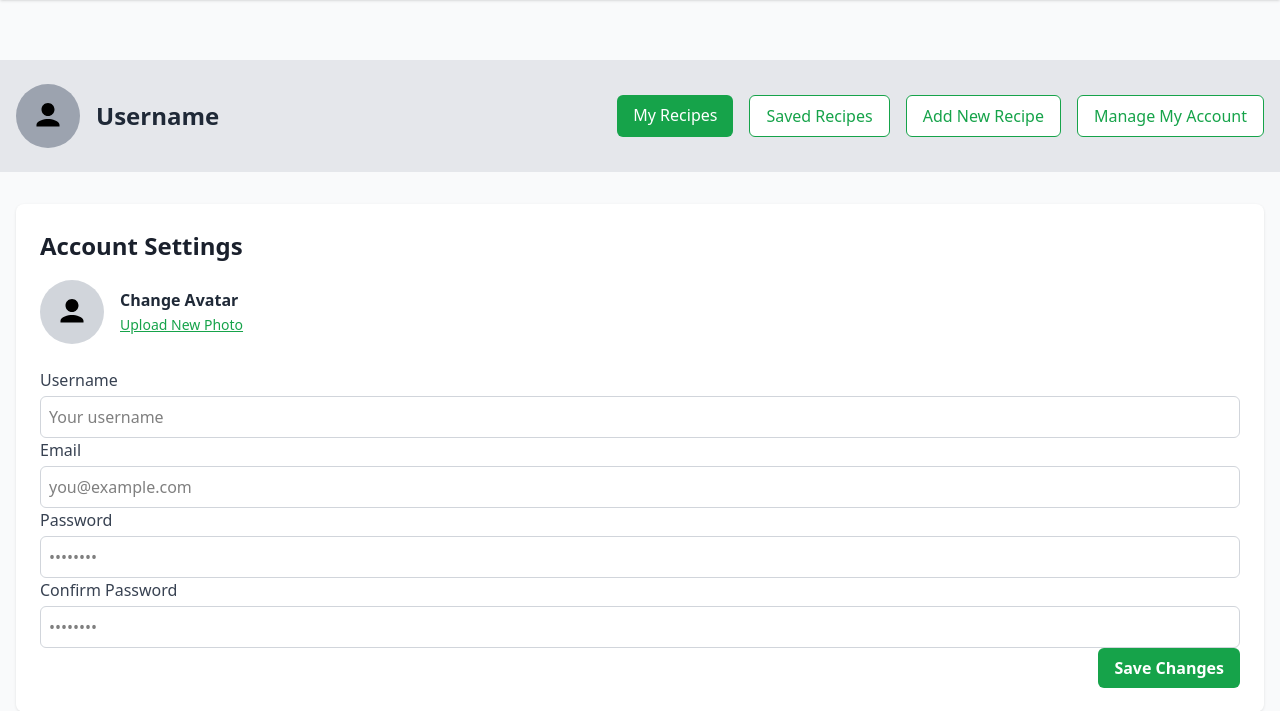
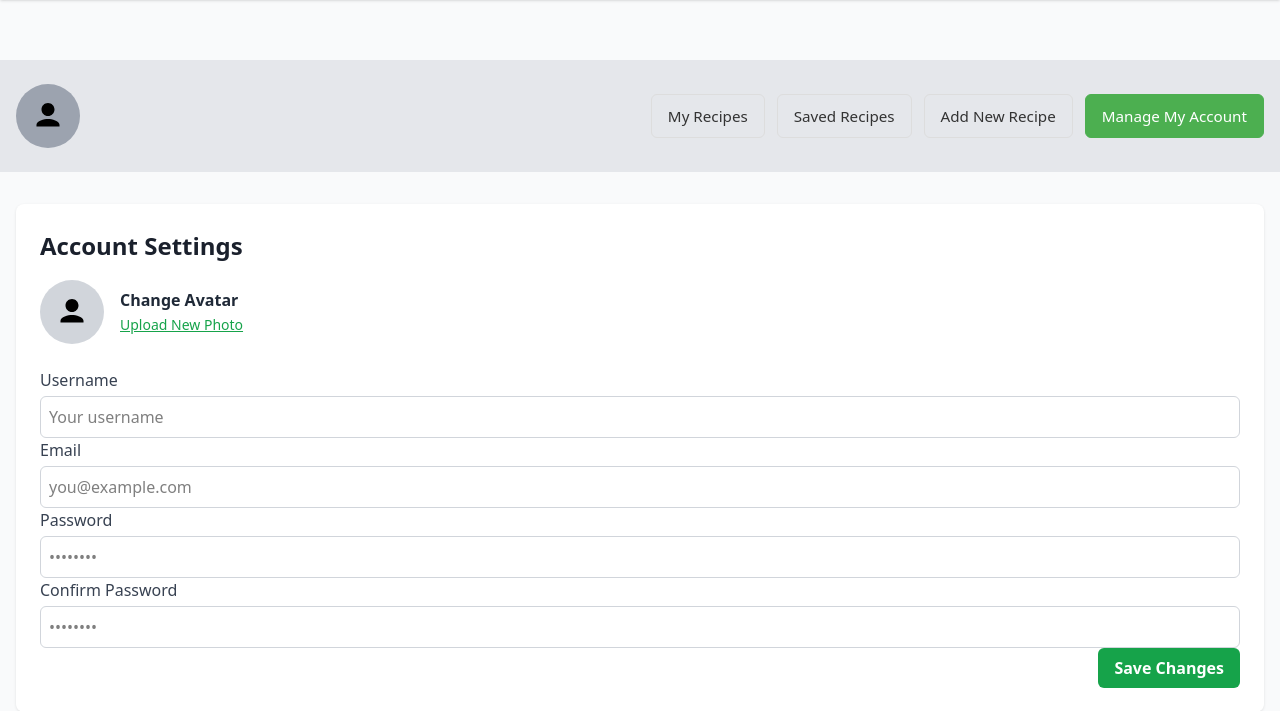
Before and after one commit to Rapteon/thecampuscookbook, a Django app: page /profile/settings/ in a window 1280 px wide. Shown: the part 56-767 px from the top of the page. Run offline with Django 5.2, Linux system fonts and the light colour scheme.

Commit message:
adding button highlight (#23)

```diff
--- a/thecampuscookbook/static/css/account.css
+++ b/thecampuscookbook/static/css/account.css
@@ -1,3 +1,10 @@
+
+
+
+
+
+
+
 /* account.css */
 
 /* Profile Header */
@@ -686,3 +693,49 @@
     color: white;
     border-color: #007bff;
 }
+
+/* Profile Navigation Styles */
+.profile-nav-links {
+    display: flex;
+    gap: 12px;
+    align-items: center;
+}
+
+.nav-button {
+    padding: 10px 16px;
+    border-radius: 6px;
+    font-weight: 500;
+    font-size: 0.95rem;
+    text-decoration: none;
+    transition: all 0.2s ease;
+    white-space: nowrap;
+}
+
+.nav-button-primary {
+    background-color: var(--primary-color);
+    color: white;
+    border: 1px solid var(--primary-color);
+}
+
+.nav-button-secondary {
+    background-color: transparent;
+    color: var(--text-color);
+    border: 1px solid var(--border-color);
+}
+
+.nav-button-active {
+    background-color: var(--primary-color);
+    color: white !important;
+    border: 1px solid var(--primary-color) !important;
+}
+
+.nav-button:hover {
+    transform: translateY(-1px);
+    box-shadow: 0 2px 4px rgba(0,0,0,0.1);
+}
+
+:root {
+    --primary-color: #4CAF50; /* Green */
+    --text-color: #333;
+    --border-color: #ddd;
+}
--- a/thecampuscookbook/templates/account/base.html
+++ b/thecampuscookbook/templates/account/base.html
@@ -18,21 +18,25 @@
               <path d="M12 12c2.7 0 4.88-2.18 4.88-4.88S14.7 2.24 12 2.24 7.12 4.42 7.12 7.12 9.3 12 12 12zm0 2.16c-2.9 0-8.64 1.46-8.64 4.37v1.31h17.28v-1.31c0-2.91-5.74-4.37-8.64-4.37z"/>
             </svg>
           </div>
-          <h1 class="username">Username</h1>
+          <h1 class="username">{{ request.user.username }}</h1>
         </div>
 
         <!-- Right: Sub-navigation for profile sections -->
         <div class="profile-nav-links">
-          <a href="{% url 'my-recipes' %}" class="nav-button nav-button-primary">
+          <a href="{% url 'my-recipes' %}"
+             class="nav-button {% if request.resolver_match.url_name == 'my-recipes' %}nav-button-active{% else %}nav-button-secondary{% endif %}">
             My Recipes
           </a>
-          <a href="{% url 'saved-recipes' %}" class="nav-button nav-button-secondary">
+          <a href="{% url 'saved-recipes' %}"
+             class="nav-button {% if request.resolver_match.url_name == 'saved-recipes' %}nav-button-active{% else %}nav-button-secondary{% endif %}">
             Saved Recipes
           </a>
-          <a href="{% url 'add-recipe' %}" class="nav-button nav-button-secondary">
+          <a href="{% url 'add-recipe' %}"
+             class="nav-button {% if request.resolver_match.url_name == 'add-recipe' %}nav-button-active{% else %}nav-button-secondary{% endif %}">
             Add New Recipe
           </a>
-          <a href="{% url 'settings' %}" class="nav-button nav-button-secondary">
+          <a href="{% url 'settings' %}"
+             class="nav-button {% if request.resolver_match.url_name == 'settings' %}nav-button-active{% else %}nav-button-secondary{% endif %}">
             Manage My Account
           </a>
         </div>
```
